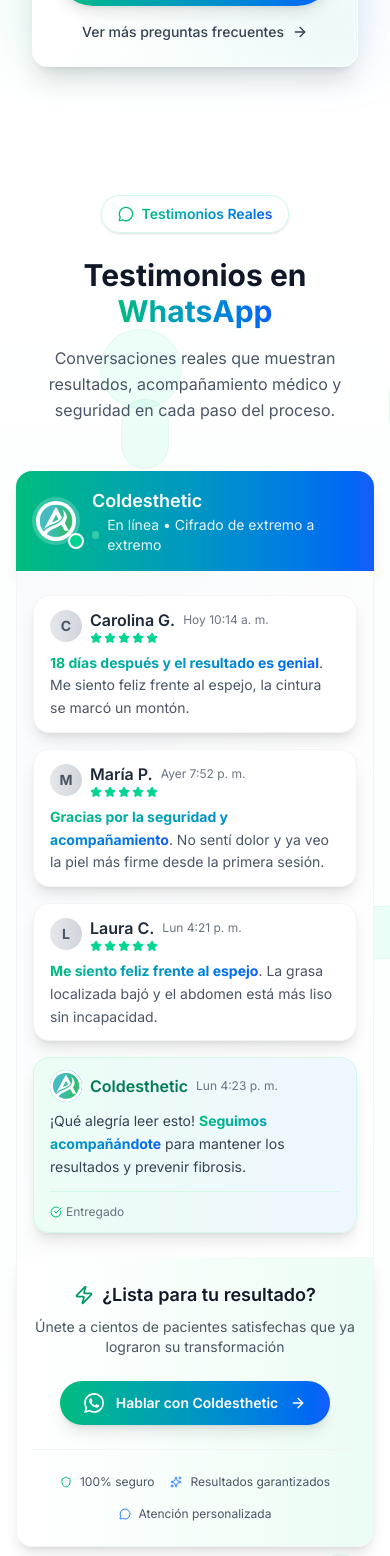
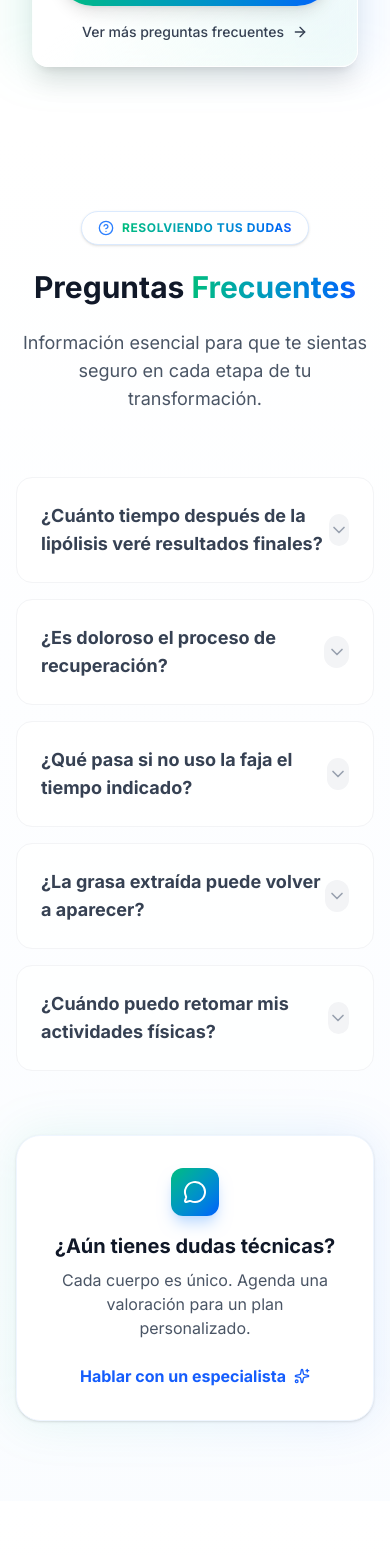
Before and after one commit to ximenabaquero/frontpruebarepositorio, a Next.js app: page / in a window 390 px wide. Shown: the part 8820-10376 px from the top of the page. Built offline with nearby package versions, Linux system fonts and the light colour scheme; no server answers.

Commit message:
arreglo faq y animaciones

```diff
--- a/src/features/home/HomePage.tsx
+++ b/src/features/home/HomePage.tsx
@@ -5,6 +5,7 @@
 import Contact from "@/features/home/components/Contact";
 import Testimonials from "@/features/home/components/Testimonials";
 import Education from "@/features/home/components/Education";
+import { FAQSection } from "@/features/home/components/FAQSection";
 import MainLayout from "@/layouts/MainLayout";
 
 export default function HomePage() {
@@ -15,6 +16,7 @@
         <Services />
         <Benefits />
         <Education />
+        <FAQSection />
         <Testimonials />
         <Gallery />
         <Contact />
--- a/src/features/home/components/Benefits.tsx
+++ b/src/features/home/components/Benefits.tsx
@@ -1,6 +1,6 @@
 "use client";
 
-import { useEffect, useRef, useState } from "react";
+import { useEffect, useRef, useState, type MouseEvent } from "react";
 import { generateWhatsAppURL } from "@/utils/whatsapp";
 import { Target, Heart, Eye, Clock, Sparkles, CheckCircle, Zap, Shield, ArrowRight } from 'lucide-react';
 
@@ -42,6 +42,14 @@
     gradient: "from-cyan-400 to-teal-500",
   },
 ];
+
+const scrollToSection = (sectionId: string, event: MouseEvent<HTMLAnchorElement>) => {
+  event.preventDefault();
+  const section = document.getElementById(sectionId);
+  if (section) {
+    section.scrollIntoView({ behavior: 'smooth', block: 'start' });
+  }
+};
 
 export default function Benefits() {
   const [visible, setVisible] = useState<boolean[]>(() => benefits.map(() => false));
@@ -201,6 +209,7 @@
 
                 <a
                   href="#contacto"
+                  onClick={(event) => scrollToSection('contacto', event)}
                   className="inline-flex items-center gap-2 text-gray-700 hover:text-emerald-600 font-medium transition-colors duration-300 text-sm md:text-base"
                 >
                   <span>O llámanos</span>
--- a/src/features/home/components/Education.tsx
+++ b/src/features/home/components/Education.tsx
@@ -1,6 +1,6 @@
 "use client";
 
-import { useEffect, useRef, useState } from "react";
+import { useEffect, useRef, useState, type MouseEvent } from "react";
 import { BookOpen, Brain, Shield, Sparkles, AlertCircle, Heart, Zap, ArrowRight } from 'lucide-react';
 
 const topics = [
@@ -26,6 +26,14 @@
     tag: "Recuperación Óptima"
   },
 ];
+
+const scrollToSection = (sectionId: string, event: MouseEvent<HTMLAnchorElement>) => {
+  event.preventDefault();
+  const section = document.getElementById(sectionId);
+  if (section) {
+    section.scrollIntoView({ behavior: 'smooth', block: 'start' });
+  }
+};
 
 export default function Education() {
   const cardsRef = useRef<(HTMLDivElement | null)[]>([]);
@@ -280,6 +288,7 @@
               <div className="flex flex-col sm:flex-row gap-4 justify-center items-center">
                 <a
                   href="#contacto"
+                  onClick={(event) => scrollToSection('contacto', event)}
                   className="group w-full sm:w-auto inline-flex items-center justify-center gap-3 bg-gradient-to-r from-emerald-500 to-blue-600 text-white font-semibold py-3 md:py-4 px-6 md:px-8 rounded-full shadow-lg hover:shadow-xl transition-all duration-300 hover:scale-105"
                 >
                   <Zap className="w-5 h-5" />
@@ -289,6 +298,7 @@
 
                 <a
                   href="#faq"
+                  onClick={(event) => scrollToSection('faq', event)}
                   className="inline-flex items-center gap-2 text-gray-700 hover:text-emerald-600 font-medium transition-colors duration-300 text-sm md:text-base"
                 >
                   <span>Ver más preguntas frecuentes</span>
--- /dev/null
+++ b/src/features/home/components/FAQSection.tsx
@@ -0,0 +1,141 @@
+"use client";
+
+import { useState, type MouseEvent } from "react";
+import { ChevronDown, HelpCircle, MessageCircle, Sparkles } from "lucide-react";
+
+const faqs = [
+  {
+    question: "¿Cuánto tiempo después de la lipólisis veré resultados finales?",
+    answer: "Aunque notarás cambios inmediatos, el resultado definitivo se aprecia entre los 3 y 6 meses. La piel necesita tiempo para retraerse y la inflamación residual debe desaparecer por completo."
+  },
+  {
+    question: "¿Es doloroso el proceso de recuperación?",
+    answer: "Más que dolor, se suele sentir una sensación similar a las agujetas intensas tras hacer ejercicio. El uso de analgésicos recetados y el drenaje linfático temprano ayudan a minimizar cualquier molestia significativamente."
+  },
+  {
+    question: "¿Qué pasa si no uso la faja el tiempo indicado?",
+    answer: "No usar la faja aumenta el riesgo de irregularidades en la piel, mayor inflamación y la formación de seromas. La faja es el 'molde' que garantiza que la piel se adhiera correctamente al nuevo contorno."
+  },
+  {
+    question: "¿La grasa extraída puede volver a aparecer?",
+    answer: "Los adipocitos extraídos no se regeneran. Sin embargo, las células grasas restantes pueden aumentar de tamaño si no se mantiene un estilo de vida saludable. Los resultados son permanentes si cuidas tu peso."
+  },
+  {
+    question: "¿Cuándo puedo retomar mis actividades físicas?",
+    answer: "Caminatas suaves son recomendables desde el segundo día. El ejercicio de alta intensidad suele retomarse a partir de la 4ª o 6ª semana, dependiendo de la evolución médica."
+  }
+];
+
+const scrollToSection = (sectionId: string, event: MouseEvent<HTMLAnchorElement>) => {
+  event.preventDefault();
+  const section = document.getElementById(sectionId);
+  if (section) {
+    section.scrollIntoView({ behavior: 'smooth', block: 'start' });
+  }
+};
+
+export function FAQSection() {
+  const [openIndex, setOpenIndex] = useState<number | null>(null);
+
+  return (
+    <section id="faq" className="py-20 bg-gradient-to-b from-white to-blue-50/30">
+      <div className="container mx-auto px-4 max-w-4xl">
+
+        {/* Header con gradiente azul/esmeralda */}
+        <div className="text-center mb-16">
+          <div className="inline-flex items-center gap-2 px-4 py-2 rounded-full bg-white shadow-sm border border-blue-100 mb-6">
+            <HelpCircle className="w-4 h-4 text-blue-500" />
+            <span className="text-xs font-bold bg-gradient-to-r from-emerald-500 to-blue-600 bg-clip-text text-transparent uppercase tracking-wider">
+              Resolviendo tus dudas
+            </span>
+          </div>
+
+          <h2 className="text-3xl md:text-5xl font-bold mb-6">
+            <span className="text-gray-900">Preguntas</span>{' '}
+            <span className="bg-gradient-to-r from-emerald-500 to-blue-600 bg-clip-text text-transparent">
+              Frecuentes
+            </span>
+          </h2>
+          <p className="text-gray-600 text-lg max-w-2xl mx-auto">
+            Información esencial para que te sientas seguro en cada etapa de tu transformación.
+          </p>
+        </div>
+
+        {/* Accordion List */}
+        <div className="space-y-4">
+          {faqs.map((faq, index) => {
+            const isOpen = openIndex === index;
+            return (
+              <div
+                key={index}
+                className={`group border rounded-2xl transition-all duration-500 overflow-hidden ${
+                  isOpen
+                  ? "border-blue-200 bg-white shadow-xl shadow-blue-500/5"
+                  : "border-gray-100 bg-white/80 hover:border-blue-200 hover:shadow-md"
+                }`}
+              >
+                <button
+                  onClick={() => setOpenIndex(isOpen ? null : index)}
+                  className="w-full flex items-center justify-between p-6 text-left outline-none"
+                >
+                  <span className={`font-bold text-lg transition-colors duration-300 ${
+                    isOpen ? "text-blue-600" : "text-gray-700 group-hover:text-emerald-600"
+                  }`}>
+                    {faq.question}
+                  </span>
+
+                  {/* Icono con fondo dinámico */}
+                  <div className={`flex items-center justify-center w-8 h-8 rounded-full transition-all duration-500 ${
+                    isOpen ? "bg-gradient-to-r from-emerald-500 to-blue-600 rotate-180" : "bg-gray-100"
+                  }`}>
+                    <ChevronDown className={`w-5 h-5 transition-colors ${
+                      isOpen ? "text-white" : "text-gray-400"
+                    }`} />
+                  </div>
+                </button>
+
+                <div
+                  className={`transition-all duration-500 ease-in-out ${
+                    isOpen ? "max-h-[400px] opacity-100" : "max-h-0 opacity-0"
+                  }`}
+                >
+                  <div className="px-6 pb-8 text-gray-600 leading-relaxed relative">
+                    {/* Línea decorativa con gradiente */}
+                    <div className="h-px w-full bg-gradient-to-r from-emerald-100 to-blue-100 mb-6" />
+                    <p className="relative z-10">{faq.answer}</p>
+
+                    {/* Sutil mancha de color de fondo */}
+                    <div className="absolute -bottom-4 -right-4 w-24 h-24 bg-blue-500/5 blur-3xl rounded-full" />
+                  </div>
+                </div>
+              </div>
+            );
+          })}
+        </div>
+
+        {/* Banner inferior tipo CTA */}
+        <div className="mt-16 relative group">
+          <div className="absolute inset-0 bg-gradient-to-r from-emerald-500/10 to-blue-600/10 blur-xl rounded-3xl group-hover:opacity-100 transition-opacity" />
+          <div className="relative bg-white border border-blue-50 p-8 rounded-3xl text-center shadow-sm">
+            <div className="inline-flex items-center justify-center w-12 h-12 rounded-xl bg-gradient-to-br from-emerald-500 to-blue-600 mb-4 shadow-lg shadow-blue-200">
+              <MessageCircle className="text-white w-6 h-6" />
+            </div>
+            <h4 className="text-xl font-bold text-gray-900 mb-2">¿Aún tienes dudas técnicas?</h4>
+            <p className="text-gray-600 mb-6">
+              Cada cuerpo es único. Agenda una valoración para un plan personalizado.
+            </p>
+            <a
+              href="#contacto"
+              onClick={(event) => scrollToSection('contacto', event)}
+              className="inline-flex items-center gap-2 text-blue-600 font-bold hover:text-emerald-500 transition-all duration-300 active:scale-95 group"
+            >
+              Hablar con un especialista
+              <Sparkles className="w-4 h-4 transition-transform duration-300 group-hover:-translate-y-1" />
+            </a>
+          </div>
+        </div>
+
+      </div>
+    </section>
+  );
+}
--- a/src/features/home/components/Services.tsx
+++ b/src/features/home/components/Services.tsx
@@ -1,7 +1,7 @@
 "use client";
 
 import { Zap, Sparkles, Droplets, Scissors, Activity, Eye } from 'lucide-react';
-import { useState } from 'react';
+import { useState, type MouseEvent } from 'react';
 
 const services = [
   {
@@ -54,6 +54,14 @@
     color: "violet",
   },
 ];
+
+const scrollToSection = (sectionId: string, event: MouseEvent<HTMLAnchorElement>) => {
+  event.preventDefault();
+  const section = document.getElementById(sectionId);
+  if (section) {
+    section.scrollIntoView({ behavior: 'smooth', block: 'start' });
+  }
+};
 
 export default function Services() {
   // Cambiamos el tipo a number | null para poder almacenar el índice
@@ -170,6 +178,7 @@
               </p>
               <a
                 href="#contacto"
+                onClick={(event) => scrollToSection('contacto', event)}
                 className="inline-flex items-center gap-3 bg-gradient-to-r from-emerald-500 to-blue-600 text-white font-semibold py-3 px-8 rounded-full shadow-lg hover:shadow-xl transition-all duration-300 hover:scale-105 group"
               >
                 <span>Agenda una valoración personalizada</span>
```
